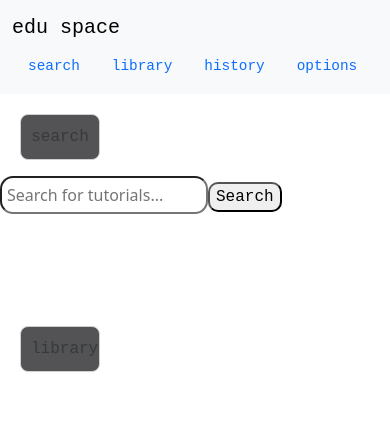
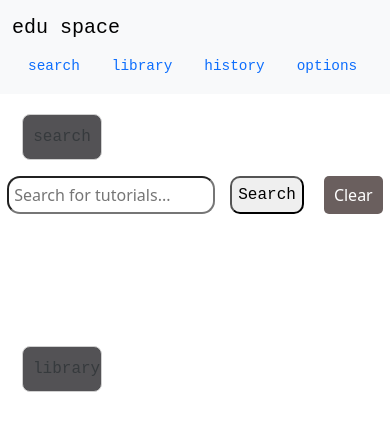
Before and after one commit to CG020/edu_searcher, a React (Create React App) app in the folder edu_searcher/: page / in a window 390 px wide. Shown: the top 430 px of the page. Built offline with nearby package versions, Linux system fonts and the light colour scheme.

Commit message:
columns added

```diff
--- a/edu_searcher/src/App.css
+++ b/edu_searcher/src/App.css
@@ -38,7 +38,7 @@
 }
 
 .section-label {
-  margin-left: 20px;
+  margin-left: 10px;
   margin-top: 20px;
   font-family: monospace;
   text-align: center;
@@ -56,6 +56,7 @@ input {
   width: 13em;
   border-radius: 13px;
   font-family: monospace;
+  margin-left: 10px;
 }
 
 .input-placeholder {
@@ -65,6 +66,7 @@ input {
 .search-button {
   border-radius: 10px;
   font-family: monospace;
+  margin-left: 5px;
 }
 
 .results-list {
@@ -114,9 +116,9 @@ input {
 
 .see-more-button {
   display: block;
-  margin: 20px auto;
+  margin: 10px auto;
   padding: 10px 20px;
-  background-color: #007bff;
+  background-color: hwb(210 37% 61%);
   color: white;
   border: none;
   border-radius: 5px;
@@ -126,3 +128,89 @@ input {
 .see-more-button:hover {
   background-color: #0056b3;
 }
+
+.clear-button {
+  margin-left: 10px;
+  padding: 5px 10px;
+  background-color: #6a5f5e;
+  color: white;
+  border: none;
+  border-radius: 5px;
+  cursor: pointer;
+}
+
+.clear-button:hover {
+  background-color: #4b4747;
+}
+
+.App {
+  text-align: center;
+}
+
+
+.container {
+  max-width: 1200px;
+  margin: 0 auto;
+  padding: 0 20px;
+}
+
+.search-container {
+  display: flex;
+  gap: 10px;
+  margin-bottom: 20px;
+  justify-content: center;
+}
+
+.results-container {
+  display: flex;
+  gap: 20px;
+  justify-content: center;
+}
+
+.results-column {
+  flex: 1;
+  max-width: 45%;
+  display: flex;
+  flex-direction: column;
+}
+
+.result-item {
+  margin-bottom: 20px;
+  border: 1px solid #ddd;
+  padding: 15px;
+  border-radius: 5px;
+  display: flex;
+  flex-direction: column;
+  height: 150px;
+  overflow: hidden;
+  font-size: 0.9em;
+}
+
+.result-item h3 {
+  font-size: 1em;
+  margin: 0 0 10px 0;
+}
+
+.result-item a {
+  margin-top: auto;
+  font-size: 0.9em;
+}
+
+.source-label {
+  display: inline-block;
+  background-color: #f0f0f0;
+  padding: 3px 8px;
+  border-radius: 12px;
+  font-size: 0.7em;
+  margin-bottom: 5px;
+}
+
+@media (max-width: 768px) {
+  .results-container {
+    flex-direction: column;
+  }
+
+  .results-column {
+    max-width: 100%;
+  }
+}
--- a/edu_searcher/src/App.js
+++ b/edu_searcher/src/App.js
@@ -7,28 +7,67 @@ import axios from 'axios';
 function App() {
     const [query, setQuery] = useState('');
     const [results, setResults] = useState([]);
-    const [visibleResults, setVisibleResults] = useState([]);
     const [activeFilters, setActiveFilters] = useState([]);
     const [page, setPage] = useState(1);
-    const resultsPerPage = 5;
+    const [hasMore, setHasMore] = useState(false);
+    const [hasSearched, setHasSearched] = useState(false);
 
     const searchResources = async () => {
         try {
-            const response = await axios.get('http://127.0.0.1:5000/api/search', { params: { query } });
-            setResults(response.data);
-            setPage(1);
-            setActiveFilters([]);
+            const response = await axios.get('http://127.0.0.1:5000/api/search', {
+                params: { query, page }
+            });
+            if (page === 1) {
+                setResults(response.data.results || []);
+            } else {
+                setResults(prevResults => [...prevResults, ...(response.data.results || [])]);
+            }
+            setHasMore(response.data.has_more);
+            setHasSearched(true);
         } catch (error) {
             console.error('Error fetching resources:', error);
+            setResults([]);
+            setHasMore(false);
         }
     };
 
     useEffect(() => {
+        if (query && hasSearched) {
+            searchResources();
+        }
+    }, [query, page, hasSearched]);
+
+    const handleSearch = () => {
+        setPage(1);
+        setHasSearched(true);
+        searchResources();
+    };
+
+    const handleSeeMore = () => {
+        setPage(prevPage => prevPage + 1);
+    };
+
+    const handleClear = () => {
+        setQuery('');
+        setResults([]);
+        setActiveFilters([]);
+        setPage(1);
+        setHasMore(false);
+        setHasSearched(false);
+    };
+
+    const toggleFilter = (source) => {
+        setActiveFilters(prevFilters =>
+            prevFilters.includes(source)
+                ? prevFilters.filter(f => f !== source)
+                : [...prevFilters, source]
+        );
+        setPage(1);
+    };
+
     const filteredResults = activeFilters.length > 0
         ? results.filter(result => activeFilters.includes(result.source))
         : results;
-        setVisibleResults(filteredResults.slice(0, page * resultsPerPage));
-    }, [results, page, activeFilters]);
 
     const getSourceIcon = (source) => {
         switch(source) {
@@ -41,19 +80,6 @@ function App() {
         }
     };
 
-    const handleSeeMore = () => {
-        setPage(prevPage => prevPage + 1);
-    };
-
-    const toggleFilter = (source) => {
-        setActiveFilters(prevFilters =>
-            prevFilters.includes(source)
-                ? prevFilters.filter(f => f !== source)
-                : [...prevFilters, source]
-        );
-        setPage(1);
-    };
-
     const sources = [...new Set(results.map(result => result.source))];
 
     return (
@@ -62,16 +88,21 @@ function App() {
               <Navbar message='edu space' tabs={['search','library','history','options']}/>
           </div>
 
+          <div className="container">
               <p className='section-label'>search</p>
 
+              <div className="search-container">
                   <input
                       type="text"
                       placeholder="Search for tutorials..."
                       value={query}
                       onChange={(e) => setQuery(e.target.value)}
                   />
-            <button className="search-button" onClick={searchResources}>Search</button>
+                  <button className="search-button" onClick={handleSearch}>Search</button>
+                  <button className="clear-button" onClick={handleClear}>Clear</button>
+              </div>
 
+              {hasSearched && (
                   <div className="filter-buttons">
                       {sources.map(source => (
                           <button
@@ -83,27 +114,43 @@ function App() {
                           </button>
                       ))}
                   </div>
+              )}
 
-            <ul className="results-list">
-                {visibleResults.map((result, index) => (
-                    <li key={index} className="result-item">
+              <div className="results-container">
+                  <div className="results-column">
+                      {filteredResults.filter((_, index) => index % 2 === 0).map((result, index) => (
+                          <div key={index * 2} className="result-item">
                               <div className="source-label">
                                   <span>{getSourceIcon(result.source)}</span>
                                   <span>{result.source}</span>
                               </div>
                               <h3>{result.title}</h3>
                               <a href={result.link}>Learn more</a>
-                    </li>
+                          </div>
                       ))}
-            </ul>
+                  </div>
+                  <div className="results-column">
+                      {filteredResults.filter((_, index) => index % 2 !== 0).map((result, index) => (
+                          <div key={index * 2 + 1} className="result-item">
+                              <div className="source-label">
+                                  <span>{getSourceIcon(result.source)}</span>
+                                  <span>{result.source}</span>
+                              </div>
+                              <h3>{result.title}</h3>
+                              <a href={result.link}>Learn more</a>
+                          </div>
+                      ))}
+                  </div>
+              </div>
 
-            {visibleResults.length < (activeFilters.length > 0 ? results.filter(result => activeFilters.includes(result.source)).length : results.length) && (
+              {hasSearched && hasMore && (
                   <button className="see-more-button" onClick={handleSeeMore}>See More</button>
               )}
 
               <br></br><br></br><br></br>
               <p className='section-label'>library</p>
           </div>
+      </div>
   );
 }
 
```
Also changed, not shown: 1 other file (tests, documents, lock files or other folders). Lines whose indentation alone changed are shown as unchanged.
